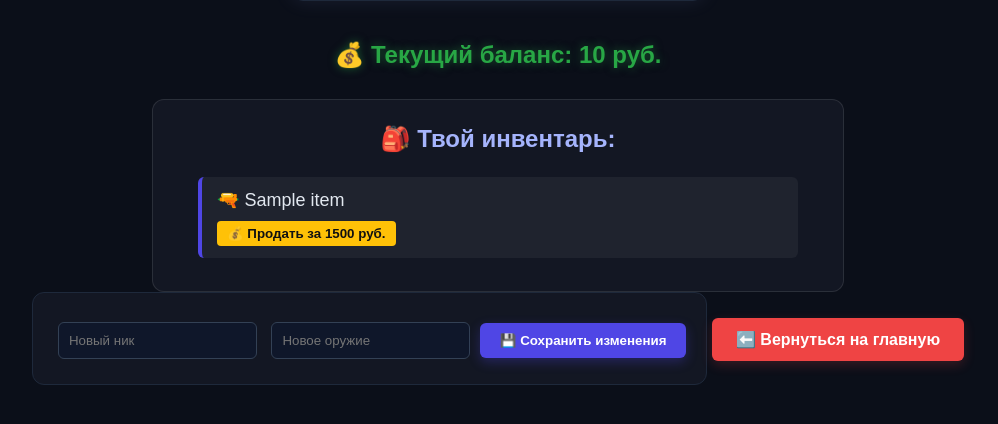
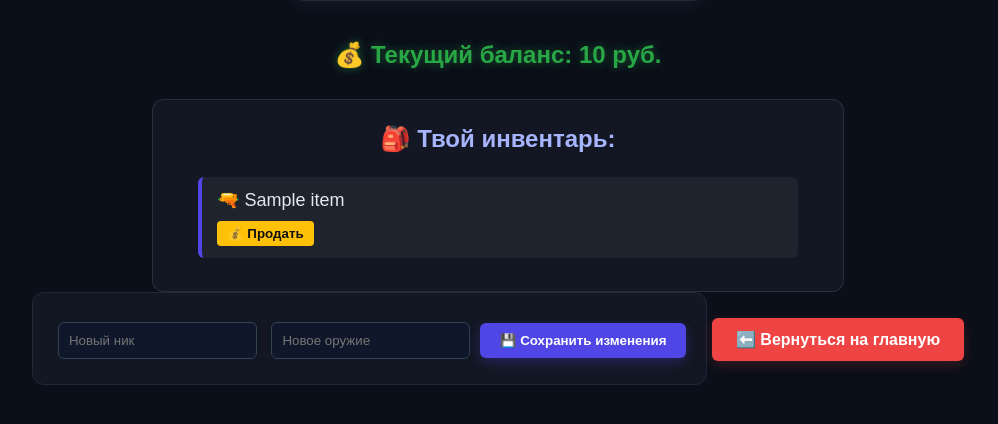
Before and after one commit to d0833336-commits/dannycs, a Flask app: template templates/profile.html in a window 1280 px wide. Shown: the part 276-700 px from the top of the page, without its empty margins (142-1140 px from the left). Run offline with Flask 3, Linux system fonts and the light colour scheme; the template is opened without the code that fills it: most values are stand-ins (such as "Sample title", 1, 10 or a date in 2020).

Commit message:
Add files via upload

```diff
--- a/templates/profile.html
+++ b/templates/profile.html
@@ -30,11 +30,12 @@
                     {% for item in inventory %}
                         <li style="background-color: rgba(255,255,255,0.05); margin: 8px 0; padding: 12px 15px; border-radius: 6px; color: #e2e8f0; font-size: 18px; border-left: 4px solid #4f46e5;">
                             🔫 {{ item }}
-                    <form action="/sell" method="POST" style="margin-top: 10px;">
-            <button type="submit" style="background: #ffc107; color: #111; border: none; padding: 5px 10px; border-radius: 4px; font-weight: bold; cursor: pointer;">
-                💰 Продать за 1500 руб.
-            </button>
-        </form>
+                 <form action="/sell_from_inventory" method="POST" style="margin-top: 10px;">
+                            <input type="hidden" name="item_index" value="{{ loop.index0 }}">
+                            <button type="submit" style="background: #ffc107; color: #111; border: none; padding: 5px 10px; border-radius: 4px; font-weight: bold; cursor: pointer;">
+                                💰 Продать
+                            </button>
+                        </form>
         </li>
     {% endfor %}
             {% else %}
```
